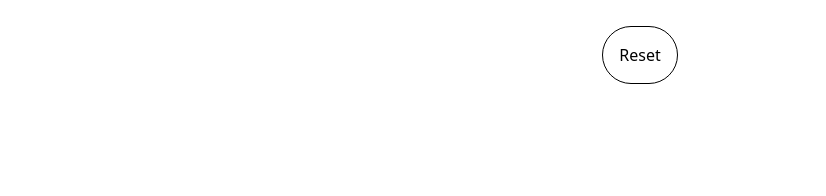
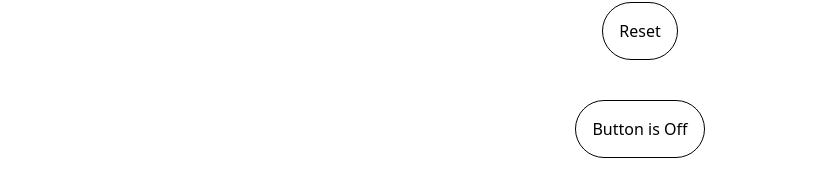
Before and after one commit to jahid01754/React, a Next.js app: page / in a window 1280 px wide. Shown: the part 324-520 px from the top of the page, without its empty margins (0-826 px from the left). Built offline with nearby package versions, Linux system fonts and the light colour scheme.

Commit message:
toogle button using use state

```diff
--- a/app/page.js
+++ b/app/page.js
@@ -1,15 +1,19 @@
+
 
 import Counter from "@/component/Lesson 1/counter";
 import ListOFItems from "@/component/Lesson 1/listOfItems";
 import StringConcatenation from "@/component/Lesson 1/stringConcatenation";
+import ToggleButton from "@/component/Lesson 1/toogleButton";
 
 export default function Home() {
   return (
     <>
-    <StringConcatenation />
-    <ListOFItems/>
-    <br/>
-    <Counter/>
+      <StringConcatenation />
+      <ListOFItems/>
+
+      <Counter/>
+      <ToggleButton/>
+
     </>
   );
 }
--- /dev/null
+++ b/component/Lesson 1/toogleButton.js
@@ -0,0 +1,35 @@
+"use client"
+
+import { useState } from "react";
+
+// export default function ToggleButton(){
+//     const [active, setActive] = useState(false)
+
+//     const handleToggle = () => {
+//         setActive((prev) => (!prev))
+//     }
+//     return(
+//         <div>
+//             <button className="border p-4 rounded-full" onClick={handleToggle}>Button is {active ? "On" : "Off"}</button>
+//         </div>
+//     );
+// }
+
+export default function ToggleButton(){
+    const [state, setState] = useState({
+        title: 'Off',
+        activeStatus: false,
+    });
+
+    const handleToggle = () => {
+        setState((prev) => ({
+            title: prev.activeStatus ? "On" : "Off",
+            activeStatus: !prev.activeStatus,
+        }));
+    }
+    return(
+        <div className="flex justify-center items-center mt-10">
+            <button className="border p-4 rounded-full" onClick={handleToggle}>Button is {state.title}</button>
+        </div>
+    );
+}
```
